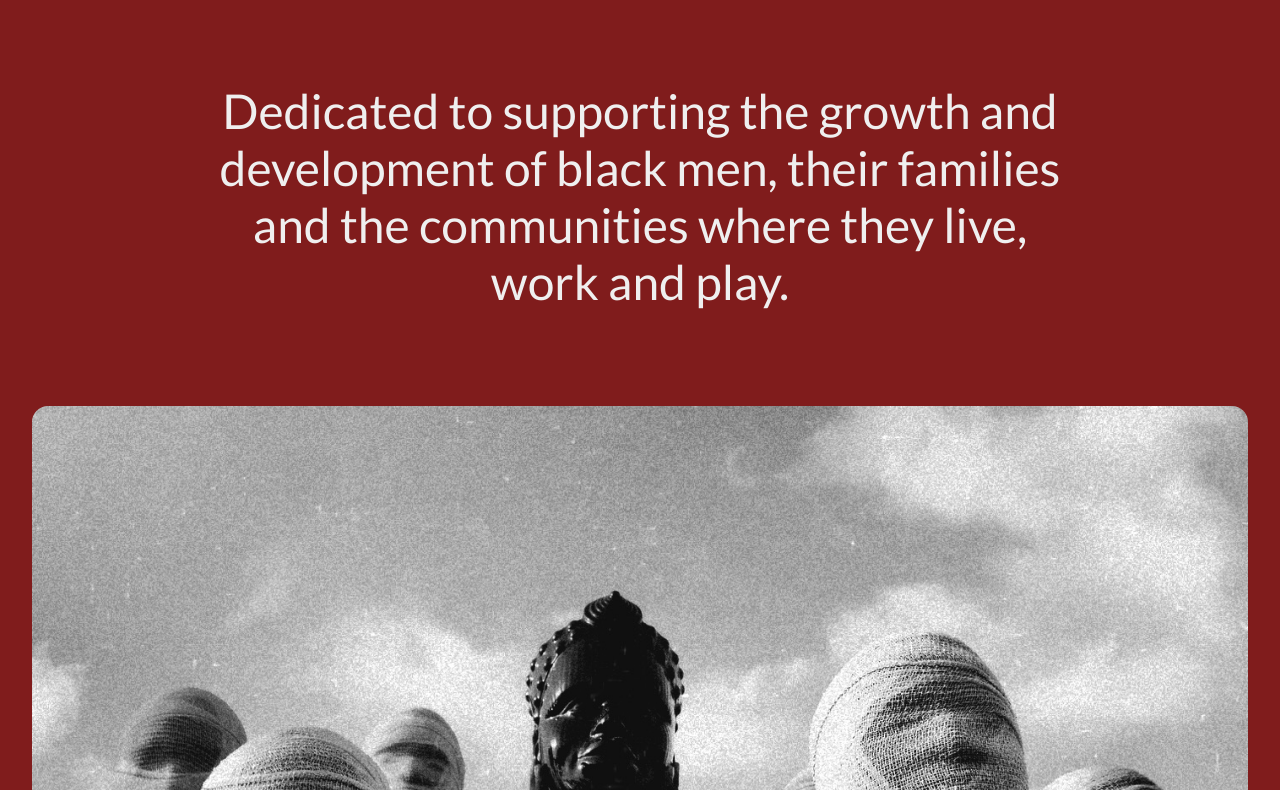
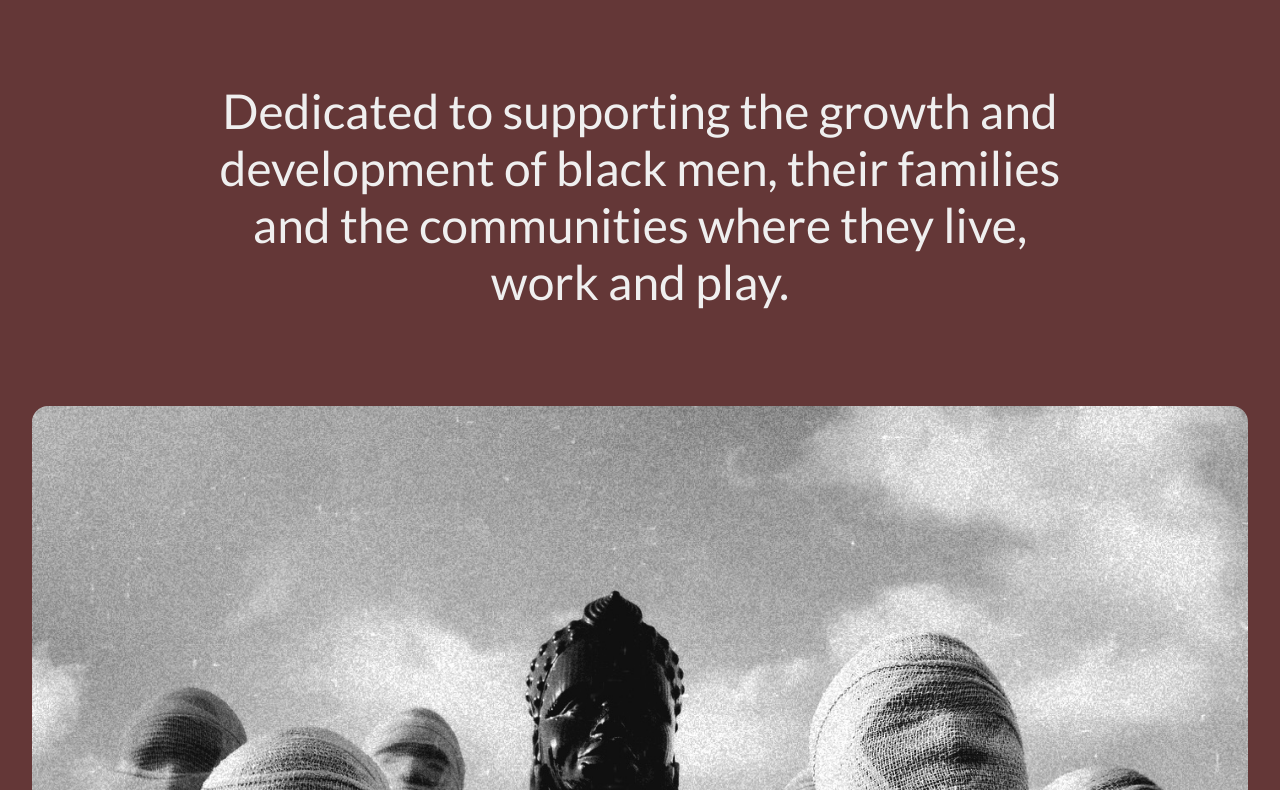
Before and after one commit to Nathaniel1n/bmu, a plain HTML site: page index.html in a window 1280 px wide. Shown: the part 78-868 px from the top of the page. Drawn offline with Linux system fonts and the light colour scheme.

Commit message:
color black

```diff
--- a/style.css
+++ b/style.css
@@ -5,7 +5,7 @@
   --sm: 1rem;
   --tagline: 2.7rem;
   --h4: 3rem;
-  --blacks: #801c1c;
+  --blacks: #643737;
   --whites: #efefef;
 }
 * {
```
